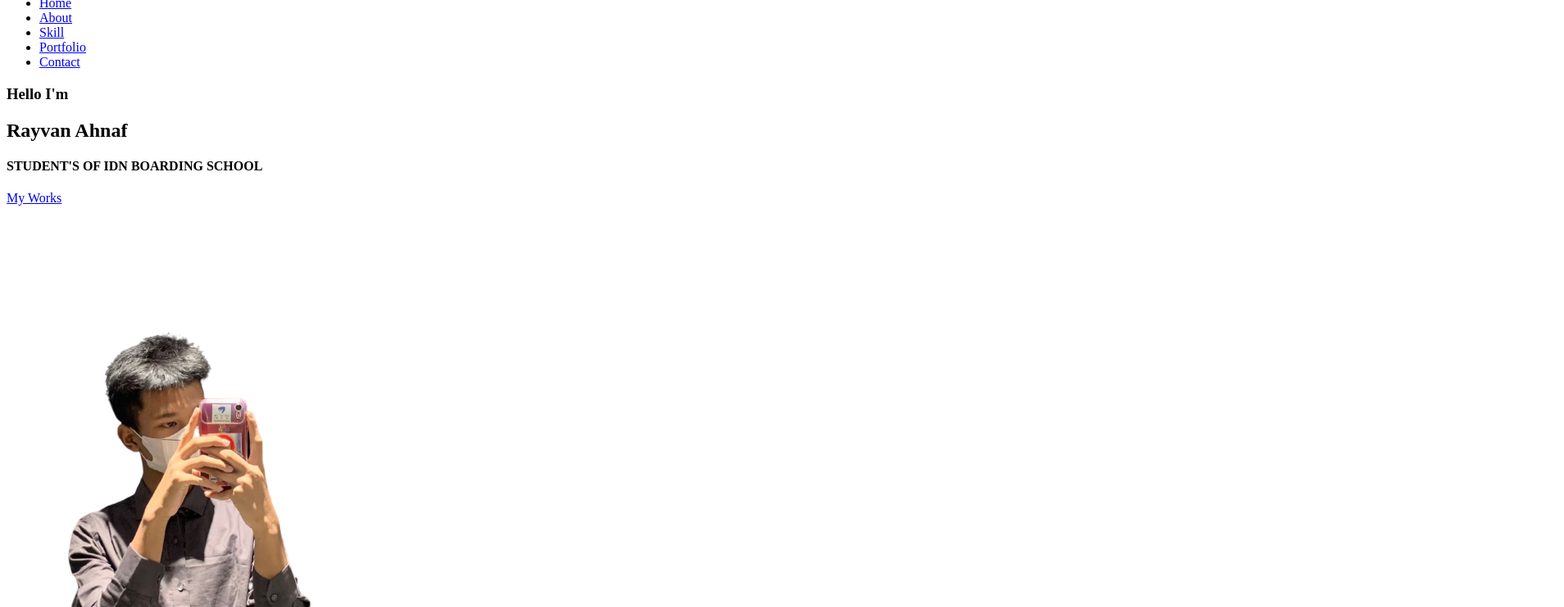
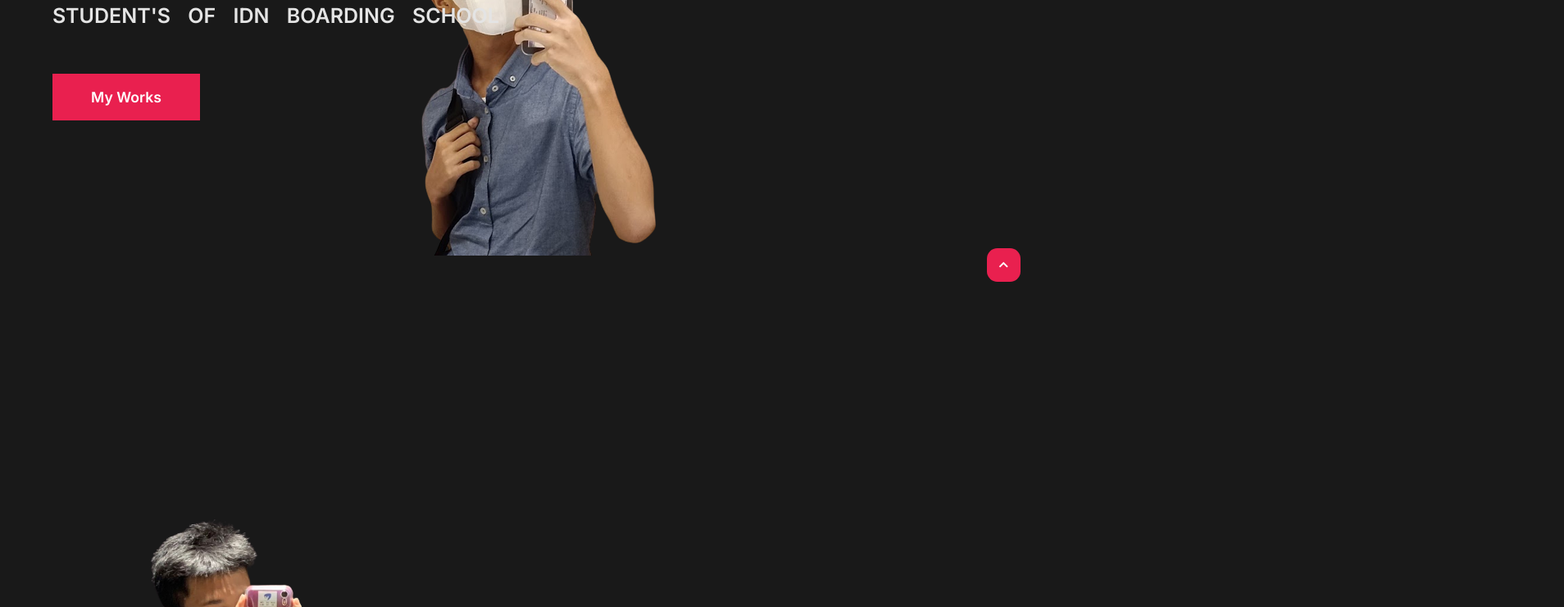
Before and after one commit to rayvanahnaf/Project-Portfolio, a plain HTML site: page index.html in a window 1280 px wide. Shown: the part 421-1162 px from the top of the page at 82% size, 1908 px wide, since content can reach past the window. Drawn offline with nearby package versions, Linux system fonts and the light colour scheme.

Commit message:
Project Portfolio

```diff
--- a/index.html
+++ b/index.html
@@ -10,7 +10,7 @@
 
 
     <!-- custom css link -->
-    <link rel="stylesheet" href="css/portfolio.css">
+    <link rel="stylesheet" href="css/index.css">
 
     <!-- box icons link -->
     <link rel="stylesheet" href="https://unpkg.com/boxicons@latest/css/boxicons.min.css">
@@ -192,7 +192,7 @@
     <script src="https://unpkg.com/scrollreveal"></script>
 
     <!-- costum js file link -->
-    <script src="js/portfolio.js"></script>
+    <script src="js/index.js"></script>
 </body>
 
 </html>
```
